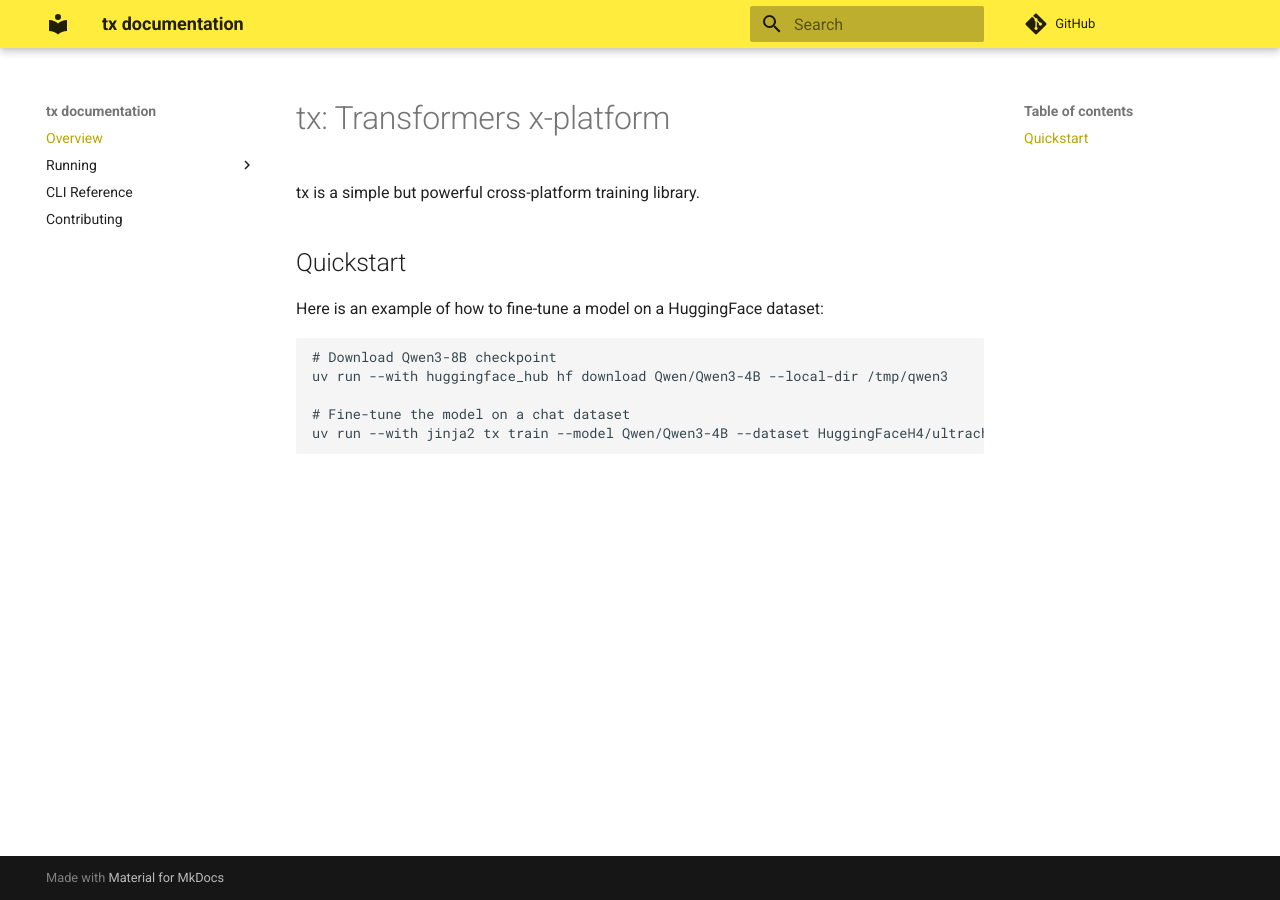
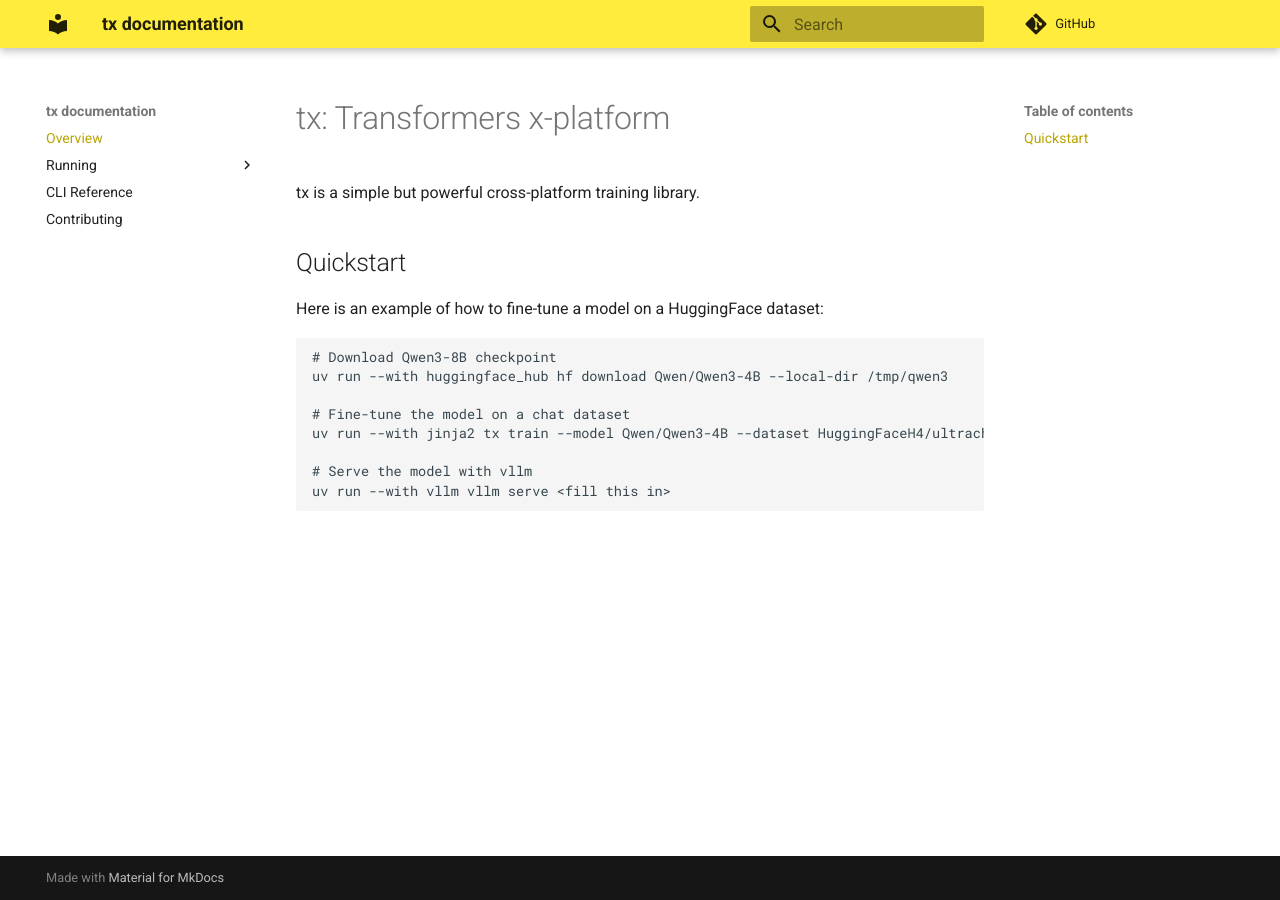
Before and after one commit to tx-project/tx, an MkDocs documentation site: the page built from docs/index.md, in a window 1280 px wide. Built offline with MkDocs 1.6.1 and Material for MkDocs 9.7.7, drawn with Linux system fonts in a browser that asks for light colours; comment, search, counter and statistics services are not loaded.

Commit message:
save work

````diff
--- a/docs/index.md
+++ b/docs/index.md
@@ -12,4 +12,7 @@ uv run --with huggingface_hub hf download Qwen/Qwen3-4B --local-dir /tmp/qwen3
 
 # Fine-tune the model on a chat dataset
 uv run --with jinja2 tx train --model Qwen/Qwen3-4B --dataset HuggingFaceH4/ultrachat_200k --loader tx.loaders.chat --split train_sft --output-dir /tmp/ultrachat --batch-size 8 --load-checkpoint-path /tmp/qwen3
+
+# Serve the model with vllm
+uv run --with vllm vllm serve <fill this in>
 ```
````
